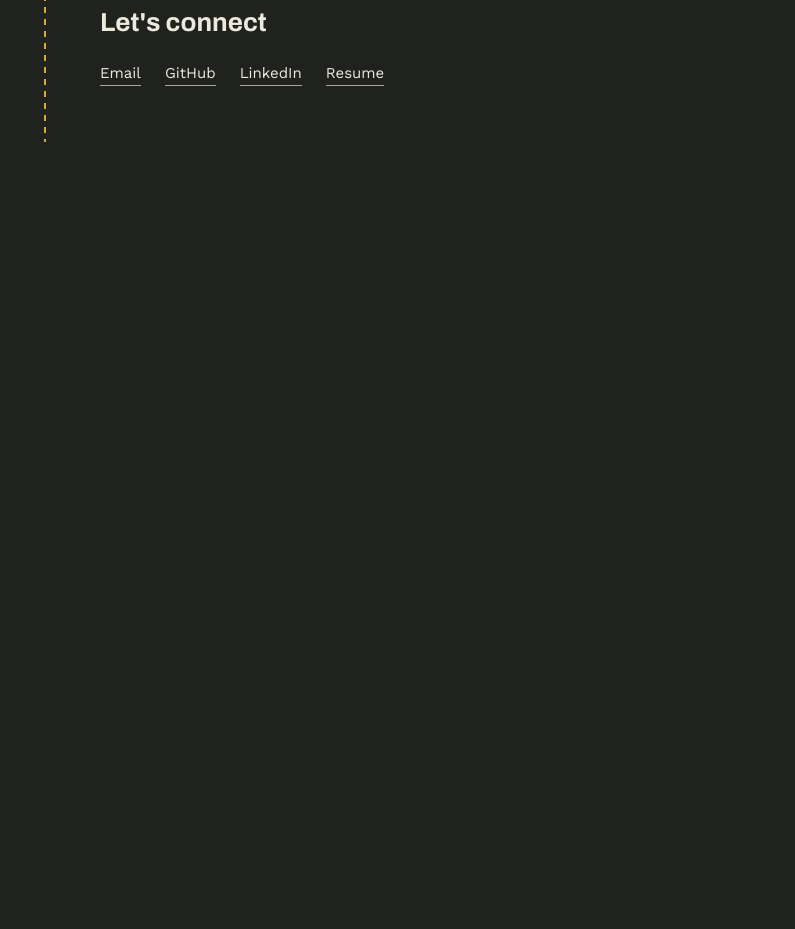
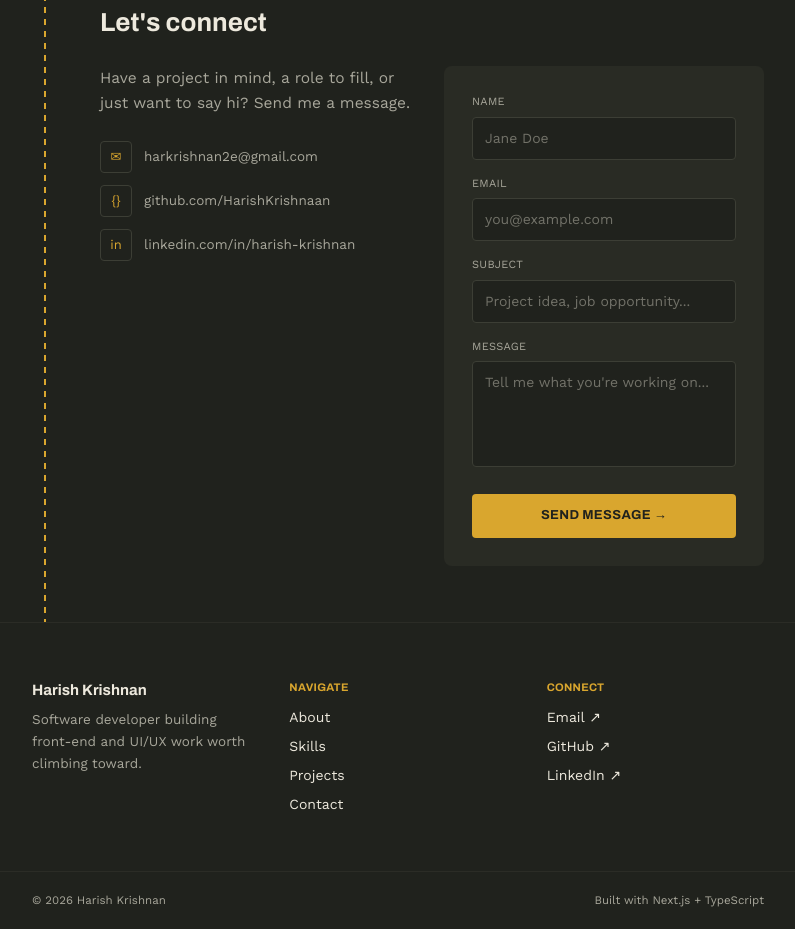
Before and after one commit to HarishKrishnaan/harish-portfolio, a Next.js app: page / in a window 1280 px wide. Shown: the part 1829-2758 px from the top of the page, without its empty margins (242-1037 px from the left). Before the commit the page ends 1971 px from the top, so only its background shows below. Built offline with nearby package versions, Linux system fonts and the light colour scheme.

Commit message:
added footer component to fill space and expanded upon contact pitch

```diff
--- a/app/page.tsx
+++ b/app/page.tsx
@@ -5,6 +5,7 @@ import About from "@/components/About";
 import Skills from "@/components/Skills";
 import Projects from "@/components/Projects";
 import Contact from "@/components/Contact";
+import Footer from "@/components/Footer";
 
 export default function Home() {
   return (
@@ -18,6 +19,7 @@ export default function Home() {
         <Projects />
         <Contact />
       </main>
+      <Footer />
     </>
   );
 }
--- a/components/Contact.tsx
+++ b/components/Contact.tsx
@@ -1,37 +1,194 @@
-const links = [
-  { label: "Email", href: "mailto:harkrishnan2e@gmail.com" },
-  { label: "GitHub", href: "https://github.com/HarishKrishnaan" },
-  { label: "LinkedIn", href: "https://www.linkedin.com/in/harish-krishnan-568579325/" },
-  { label: "Resume", href: "/resume.pdf" },
+"use client";
+
+import { useState } from "react";
+import Pitch from "./Pitch";
+
+type FormData = {
+  name: string;
+  email: string;
+  subject: string;
+  message: string;
+};
+
+type FormErrors = Partial<Record<keyof FormData, string>>;
+
+const initialForm: FormData = { name: "", email: "", subject: "", message: "" };
+
+const contactLinks = [
+  { label: "harkrishnan2e@gmail.com", href: "mailto:harkrishnan2e@gmail.com", icon: "✉" },
+  { label: "github.com/HarishKrishnaan", href: "https://github.com/HarishKrishnaan", icon: "{}" },
+  { label: "linkedin.com/in/harish-krishnan", href: "https://www.linkedin.com/in/harish-krishnan-568579325/", icon: "in" },
 ];
 
 export default function Contact() {
+  const [form, setForm] = useState<FormData>(initialForm);
+  const [errors, setErrors] = useState<FormErrors>({});
+  const [submitted, setSubmitted] = useState(false);
+
+  function handleChange(field: keyof FormData, value: string) {
+    setForm((prev) => ({ ...prev, [field]: value }));
+    if (errors[field]) {
+      setErrors((prev) => ({ ...prev, [field]: undefined }));
+    }
+  }
+
+  function handleSubmit(e: React.FormEvent) {
+    e.preventDefault();
+    const nextErrors: FormErrors = {};
+    if (!form.name.trim()) nextErrors.name = "Please enter your name";
+    if (!form.email.trim()) {
+      nextErrors.email = "Please enter your email";
+    } else if (!/^\S+@\S+\.\S+$/.test(form.email)) {
+      nextErrors.email = "Enter a valid email";
+    }
+    if (!form.subject.trim()) nextErrors.subject = "Please enter a subject";
+    if (!form.message.trim()) nextErrors.message = "Please enter a message";
+
+    if (Object.keys(nextErrors).length > 0) {
+      setErrors(nextErrors);
+      return;
+    }
+
+    // Not wired to a real send yet — see chat notes on adding
+    // Formspree/EmailJS/Resend once you're happy with this UI.
+    setSubmitted(true);
+  }
+
+  function handleReset() {
+    setForm(initialForm);
+    setErrors({});
+    setSubmitted(false);
+  }
+
   return (
-    <footer id="contact" className="relative pl-14 sm:pl-[68px] py-12 sm:py-14 pb-24 scroll-mt-8 border-t border-line/40">
-      <a
-        href="#contact"
-        aria-label="Jump to Contact section"
-        className="absolute left-0 sm:left-6 top-[60px] w-5 h-5 rounded-full bg-panel border-2 border-gold block transition-shadow duration-300 hover:shadow-[0_0_12px_2px_rgba(217,166,46,0.5)] cursor-pointer"
-      />
-      <p className="font-display font-bold text-[12.5px] uppercase tracking-[0.12em] text-gold">
-        Summit — Contact
-      </p>
-      <h2 className="font-display font-bold text-[26px] text-cream mt-2.5 mb-5">
-        Let&apos;s connect
-      </h2>
-      <div className="flex flex-wrap gap-6">
-        {links.map((l) => (
-          <a
-            key={l.label}
-            href={l.href}
-            target={l.href.startsWith("http") ? "_blank" : undefined}
-            rel={l.href.startsWith("http") ? "noreferrer" : undefined}
-            className="text-cream text-[15px] no-underline border-b border-soft transition-all duration-200 hover:text-gold hover:border-gold hover:-translate-y-0.5 inline-block"
-          >
-            {l.label}
-          </a>
-        ))}
+    <Pitch id="contact" label="Summit — Contact" title="Let's connect">
+      <div className="grid sm:grid-cols-2 gap-6">
+        <div>
+          <p className="text-soft text-[15.5px] leading-relaxed max-w-[42ch]">
+            Have a project in mind, a role to fill, or just want to say hi?
+            Send me a message.
+          </p>
+          <div className="flex flex-col gap-3 mt-6">
+            {contactLinks.map((c) => (
+              <a
+                key={c.label}
+                href={c.href}
+                target={c.href.startsWith("http") ? "_blank" : undefined}
+                rel={c.href.startsWith("http") ? "noreferrer" : undefined}
+                className="flex items-center gap-3 text-[13.5px] text-soft no-underline transition-colors duration-200 hover:text-cream"
+              >
+                <span className="w-8 h-8 flex items-center justify-center rounded border border-line text-gold text-[13px] shrink-0">
+                  {c.icon}
+                </span>
+                {c.label}
+              </a>
+            ))}
+          </div>
+        </div>
+
+        <div className="bg-panel rounded-lg p-6 sm:p-7">
+          {submitted ? (
+            <div className="flex flex-col items-center justify-center text-center h-full py-6">
+              <div className="w-11 h-11 rounded bg-gold flex items-center justify-center mb-4">
+                <svg width="20" height="20" viewBox="0 0 20 20" fill="none">
+                  <path d="M4 10.5L8 14.5L16 6" stroke="#20221D" strokeWidth="2.2" strokeLinecap="round" strokeLinejoin="round"/>
+                </svg>
+              </div>
+              <h3 className="font-display font-bold text-cream text-[18px]">Message sent.</h3>
+              <p className="text-soft text-[14px] mt-2 max-w-[32ch]">
+                Thanks for reaching out — I&apos;ll get back to you soon.
+              </p>
+              <button
+                onClick={handleReset}
+                className="mt-4 text-[12.5px] text-gold border-b border-gold hover:text-cream hover:border-cream transition-colors duration-200"
+              >
+                Send another
+              </button>
+            </div>
+          ) : (
+            <form onSubmit={handleSubmit} noValidate className="flex flex-col gap-4">
+              <div>
+                {errors.name && (
+                  <p className="text-[11.5px] text-red-400 mb-1">{errors.name}</p>
+                )}
+                <label className="block text-[11px] uppercase tracking-wide text-soft mb-1.5">
+                  Name
+                </label>
+                <input
+                  type="text"
+                  value={form.name}
+                  onChange={(e) => handleChange("name", e.target.value)}
+                  placeholder="Jane Doe"
+                  className={`w-full bg-bg border rounded px-3 py-2.5 text-[14px] text-cream placeholder:text-soft/60 outline-none transition-colors duration-200 focus:border-gold ${
+                    errors.name ? "border-red-400" : "border-line"
+                  }`}
+                />
+              </div>
+
+              <div>
+                {errors.email && (
+                  <p className="text-[11.5px] text-red-400 mb-1">{errors.email}</p>
+                )}
+                <label className="block text-[11px] uppercase tracking-wide text-soft mb-1.5">
+                  Email
+                </label>
+                <input
+                  type="text"
+                  value={form.email}
+                  onChange={(e) => handleChange("email", e.target.value)}
+                  placeholder="you@example.com"
+                  className={`w-full bg-bg border rounded px-3 py-2.5 text-[14px] text-cream placeholder:text-soft/60 outline-none transition-colors duration-200 focus:border-gold ${
+                    errors.email ? "border-red-400" : "border-line"
+                  }`}
+                />
+              </div>
+
+              <div>
+                {errors.subject && (
+                  <p className="text-[11.5px] text-red-400 mb-1">{errors.subject}</p>
+                )}
+                <label className="block text-[11px] uppercase tracking-wide text-soft mb-1.5">
+                  Subject
+                </label>
+                <input
+                  type="text"
+                  value={form.subject}
+                  onChange={(e) => handleChange("subject", e.target.value)}
+                  placeholder="Project idea, job opportunity..."
+                  className={`w-full bg-bg border rounded px-3 py-2.5 text-[14px] text-cream placeholder:text-soft/60 outline-none transition-colors duration-200 focus:border-gold ${
+                    errors.subject ? "border-red-400" : "border-line"
+                  }`}
+                />
+              </div>
+
+              <div>
+                {errors.message && (
+                  <p className="text-[11.5px] text-red-400 mb-1">{errors.message}</p>
+                )}
+                <label className="block text-[11px] uppercase tracking-wide text-soft mb-1.5">
+                  Message
+                </label>
+                <textarea
+                  value={form.message}
+                  onChange={(e) => handleChange("message", e.target.value)}
+                  placeholder="Tell me what you're working on..."
+                  rows={4}
+                  className={`w-full bg-bg border rounded px-3 py-2.5 text-[14px] text-cream placeholder:text-soft/60 outline-none resize-none transition-colors duration-200 focus:border-gold ${
+                    errors.message ? "border-red-400" : "border-line"
+                  }`}
+                />
+              </div>
+
+              <button
+                type="submit"
+                className="mt-1 bg-gold text-bg font-display font-bold text-[13px] uppercase tracking-wide rounded py-3 transition-colors duration-200 hover:bg-cream"
+              >
+                Send message →
+              </button>
+            </form>
+          )}
+        </div>
       </div>
-    </footer>
+    </Pitch>
   );
 }
--- /dev/null
+++ b/components/Footer.tsx
@@ -0,0 +1,63 @@
+export default function Footer() {
+  return (
+    <footer className="border-t border-line/40">
+      <div className="max-w-[780px] mx-auto px-4 sm:px-6 py-14 grid sm:grid-cols-3 gap-10">
+        <div>
+          <p className="font-display font-bold text-cream text-[15px]">
+            Harish Krishnan
+          </p>
+          <p className="text-soft text-[13.5px] mt-2 max-w-[32ch] leading-relaxed">
+            Software developer building front-end and UI/UX work worth
+            climbing toward.
+          </p>
+        </div>
+
+        <div>
+          <p className="font-display font-bold text-gold text-[11px] uppercase tracking-wide mb-3">
+            Navigate
+          </p>
+          <div className="flex flex-col gap-2">
+            {[
+              { label: "About", href: "#about" },
+              { label: "Skills", href: "#skills" },
+              { label: "Projects", href: "#projects" },
+              { label: "Contact", href: "#contact" },
+            ].map((l) => (
+              <a
+                key={l.label}
+                href={l.href}
+                className="text-cream text-[14px] no-underline w-fit transition-colors duration-200 hover:text-gold"
+              >
+                {l.label}
+              </a>
+            ))}
+          </div>
+        </div>
+
+        <div>
+          <p className="font-display font-bold text-gold text-[11px] uppercase tracking-wide mb-3">
+            Connect
+          </p>
+          <div className="flex flex-col gap-2">
+            <a href="mailto:harkrishnan2e@gmail.com" className="text-cream text-[14px] no-underline w-fit transition-colors duration-200 hover:text-gold">
+              Email ↗
+            </a>
+            <a href="https://github.com/HarishKrishnaan" target="_blank" rel="noreferrer" className="text-cream text-[14px] no-underline w-fit transition-colors duration-200 hover:text-gold">
+              GitHub ↗
+            </a>
+            <a href="https://www.linkedin.com/in/harish-krishnan-568579325/" target="_blank" rel="noreferrer" className="text-cream text-[14px] no-underline w-fit transition-colors duration-200 hover:text-gold">
+              LinkedIn ↗
+            </a>
+          </div>
+        </div>
+      </div>
+
+      <div className="border-t border-line/40">
+        <div className="max-w-[780px] mx-auto px-4 sm:px-6 py-5 flex justify-between items-center text-[11.5px] text-soft">
+          <span>© 2026 Harish Krishnan</span>
+          <span>Built with Next.js + TypeScript</span>
+        </div>
+      </div>
+    </footer>
+  );
+}
```
